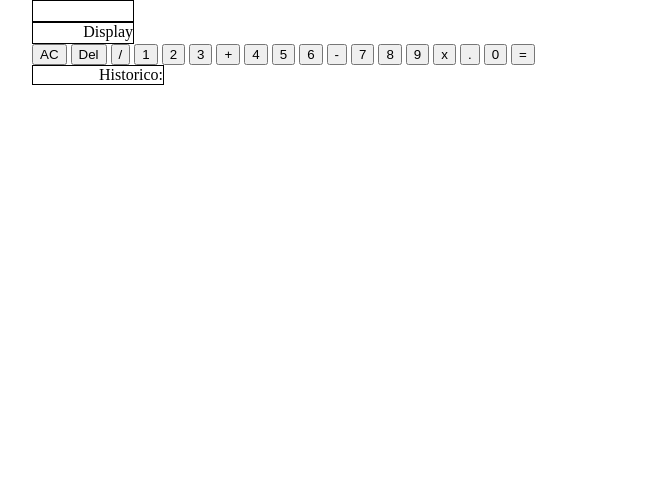
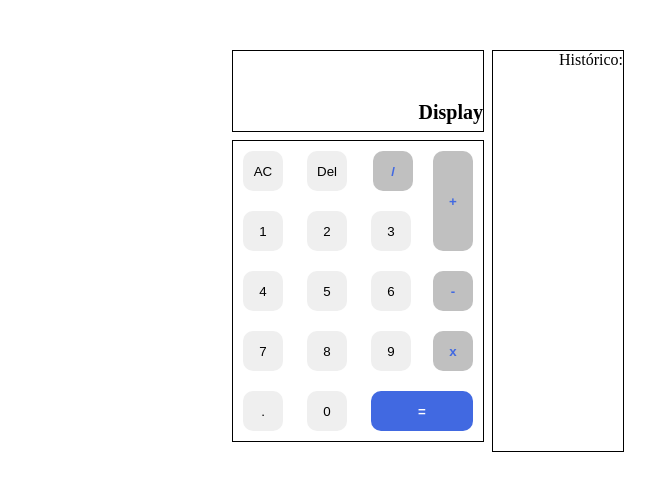
Before and after one commit to pedrou103/Calculadora_JS, a plain HTML site: page index.html in a window 1280 px wide. Shown: the whole page, without its empty margins (158-813 px from the left). Drawn offline with Linux system fonts and the light colour scheme.

Commit message:
Implementação do front

```diff
--- a/index.html
+++ b/index.html
@@ -1,5 +1,6 @@
 <!DOCTYPE html>
 <html lang="en">
+
 <head>
     <meta charset="UTF-8">
     <meta http-equiv="X-UA-Compatible" content="IE=edge">
@@ -8,32 +9,37 @@
     <script src="script.js"></script>
     <title>Calculadora</title>
 </head>
-<body onload="exibir()" onkeypress="tecladoEvent(event)">
-    <div>
-        <div id="display2"></div>
-        <div id="display">Display</div>
+
+<body onload="exibir()" onkeypress="tecladoEvent(event)" id="teste">
+    <div id="geral">
+        <div id="content">
+            <div id="display2"></div>
+            <div id="display">Display</div>
+        </div>
+        <div id="content2">
+            <button id="ac" onclick=calculadora.ac()>AC</button>
+            <button id="del" onclick=calculadora.del()>Del</button>
+            <button id="opera" class="some" onclick=calculadora.adicao()>+</button>
+            <button id="opera" onclick=calculadora.divisao()>/</button>
+            <button id="num" onclick=calculadora.proximonumero(1)>1</button>
+            <button id="num" onclick=calculadora.proximonumero(2)>2</button>
+            <button id="num" onclick=calculadora.proximonumero(3)>3</button>
+            <button id="opera" onclick=calculadora.subtracao()>-</button>
+            <button id="num" onclick=calculadora.proximonumero(4)>4</button>
+            <button id="num" onclick=calculadora.proximonumero(5)>5</button>
+            <button id="num" onclick=calculadora.proximonumero(6)>6</button>
+            <button id="opera" onclick=calculadora.multiplicacao()>x</button>
+            <button id="num" onclick=calculadora.proximonumero(7)>7</button>
+            <button id="num" onclick=calculadora.proximonumero(8)>8</button>
+            <button id="num" onclick=calculadora.proximonumero(9)>9</button>
+            <button onclick=calculadora.proximonumero('.')>.</button>
+            <button id="num" onclick=calculadora.proximonumero(0)>0</button>
+            <button id="igual" onclick=calculadora.igual()>=</button>
+        </div>
+        <div id="exibir"><ul></ul></div>
     </div>
-    <div>
-        <button onclick=calculadora.ac()>AC</button>
-        <button onclick=calculadora.del()>Del</button>
-        <button onclick=calculadora.divisao()>/</button>
-        <button onclick=calculadora.proximonumero(1)>1</button>
-        <button onclick=calculadora.proximonumero(2)>2</button>
-        <button onclick=calculadora.proximonumero(3)>3</button>
-        <button onclick=calculadora.adicao()>+</button>
-        <button onclick=calculadora.proximonumero(4)>4</button>
-        <button onclick=calculadora.proximonumero(5)>5</button>
-        <button onclick=calculadora.proximonumero(6)>6</button>
-        <button onclick=calculadora.subtracao()>-</button>
-        <button onclick=calculadora.proximonumero(7)>7</button>
-        <button onclick=calculadora.proximonumero(8)>8</button>
-        <button onclick=calculadora.proximonumero(9)>9</button>
-        <button onclick=calculadora.multiplicacao()>x</button>
-        <button onclick=calculadora.proximonumero('.')>.</button>
-        <button onclick=calculadora.proximonumero(0)>0</button>
-        <button onclick=calculadora.igual()>=</button>
-    </div>
-    <div id="exibir"></div>
+    <!-- <div onclick="alterarModo()">Trocar</div> -->
     <script>calculadora.inicializacao();</script>
 </body>
+
 </html>
--- a/script.js
+++ b/script.js
@@ -64,6 +64,7 @@ let calculadora = { //objeto calculadora
                 result = operador1 + operador2;
                 estado = 'result';
                 this.display();
+
                 break;
             case 'subtracao':
                 result = operador1 - operador2;
@@ -111,7 +112,7 @@ let calculadora = { //objeto calculadora
                 document.getElementById("display").innerText = operador2;
                 break;
             case 'result':
-                expressao = document.getElementById("display2").innerHTML = operador1 + sinal + operador2;
+                expressao = document.getElementById("display2").innerHTML = operador1 + sinal + operador2 + ' =';
                 document.getElementById("display").innerText = result;
                 historico();
                 estado = 'operador1';
@@ -155,12 +156,16 @@ function historico() {
 function exibir() {
     let historico = JSON.parse(localStorage.getItem('calculadora'));
     let exibir = document.getElementById('exibir');
-    exibir.innerText = 'Historico:';
+    exibir.innerText = 'Histórico:';
 
     for (let i = 0; i <= historico.length; i++) {
         let express = historico[i].expressao;
         let result = historico[i].resultado;
-        exibir.innerHTML += `<ul><li>${express}</li>
-                                <li>${result}</li></ul>`
+        exibir.innerHTML += `<li>${express}</li>
+                                <li>${result}</li>`
     }
 }
+
+// function alterarModo() {
+//     document.getElementById("teste").classList.add('escuro');
+// }
--- a/style.css
+++ b/style.css
@@ -1,30 +1,96 @@
 body {
     margin: auto;
-    font-family: 'Times New Roman', Times, serif;
+    padding: auto;
+    position: relative;
     max-width: 900px;
 }
 
-#display2, #display {
-    width: 100px;
-    height: 20px;
+#geral {
+    margin-top: 50px;
+    position: absolute;
+}
+
+#content {
+    position: absolute;
     border: 1px solid black;
+    margin-left: 200px;
+    margin-top: 0;
+}
+
+#display2 {
+    height: 30px;
+    width: 250px;
+    text-align:right;
+    padding-top: 10px;
+
+}
+
+#display {
+    height: 30px;
+    width: 250px;
     text-align: right;
+    padding-top: 10px;
+    font-size: 20px;
+    font-weight: 600;
+}
+
+#content2 {
+    width: 250px;
+    height: auto;
+    position: absolute;
+    margin-top: 90px;
+    border: 1px solid black;
+    margin-left: 200px;
+}
+
+button {
+    margin: 10px;
+    height: 40px;
+    width: 40px;
+    text-align: center;
+    border: 0;
+    border-radius: 10px;
+}
+
+.some {
+    height: 100px;
+}
+
+#igual {
+    width: 102px;
+    background-color: RoyalBlue;
+    color: white;
+    font-weight: 600;
+}
+
+#opera {
+    float: right;
+    color: RoyalBlue;
+    font-weight: 600;
+    background-color: silver;
 }
 
 #exibir {
+    border: 1px solid black;
     width: 130px;
-    max-height: 400px;
-    border: 1px solid black;
-    padding: 0;
-    margin: 0;
-    overflow:auto;
+    height: 400px;
+    position: absolute;
+    margin-left: 460px;
+    overflow-y: none;
+    overflow-x: hidden;
     text-align: right;
-    color: black;
-    padding-left: 0;
+}
+li {
+    margin-right: 5px;
+    list-style-type: none;
+    margin-top: 5px;
 }
 
-li {
-    list-style-type: none;
-    padding-right: 20px;
-    margin: 0;
+/* .escuro {
+    background-color: #333131;
+    color: white;
 }
+.escuro2 {
+    background-color: #4e4d4d;
+    color: white;
+} */
```
